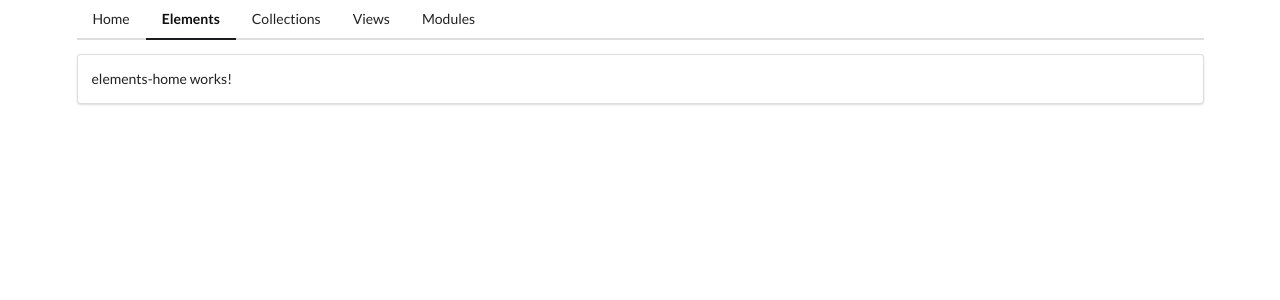
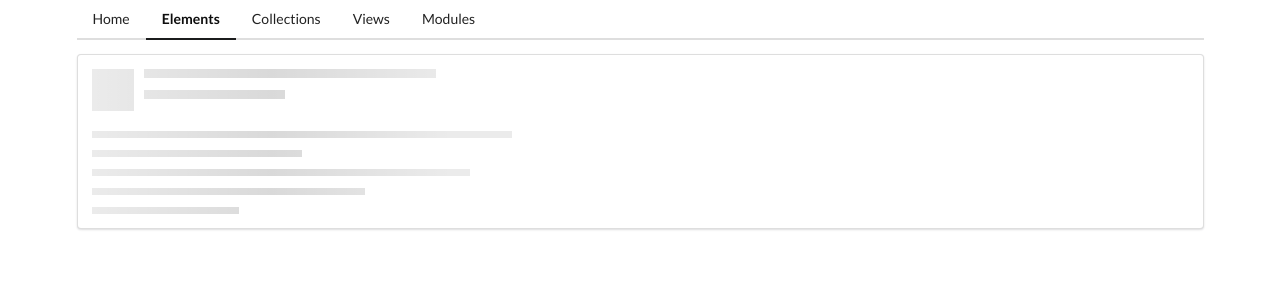
Before and after one commit to JoshMTM/componenentsappng, an Angular app: page /elements in a window 1280 px wide. Shown: the top 300 px of the page. Built offline with nearby package versions, Linux system fonts and the light colour scheme.

Commit message:
place holder components

```diff
--- a/src/app/app.module.ts
+++ b/src/app/app.module.ts
@@ -10,7 +10,7 @@ import { NotFoundComponent } from './not-found/not-found.component';
   declarations: [
     AppComponent,
     HomeComponent,
-    NotFoundComponent
+    NotFoundComponent,
   ],
   imports: [
     BrowserModule,
--- a/src/app/elements/elements-home/elements-home.component.html
+++ b/src/app/elements/elements-home/elements-home.component.html
@@ -1 +1 @@
-<p>elements-home works!</p>
+<app-place-holder></app-place-holder>
--- a/src/app/elements/elements.module.ts
+++ b/src/app/elements/elements.module.ts
@@ -3,11 +3,13 @@ import { CommonModule } from '@angular/common';
 
 import { ElementsRoutingModule } from './elements-routing.module';
 import { ElementsHomeComponent } from './elements-home/elements-home.component';
+import { PlaceHolderComponent } from './place-holder/place-holder.component';
 
 
 @NgModule({
   declarations: [
-    ElementsHomeComponent
+    ElementsHomeComponent,
+    PlaceHolderComponent
   ],
   imports: [
     CommonModule,
--- /dev/null
+++ b/src/app/elements/place-holder/place-holder.component.html
@@ -0,0 +1,13 @@
+<div class="ui placeholder">
+    <div class="image header">
+      <div class="line"></div>
+      <div class="line"></div>
+    </div>
+    <div class="paragraph">
+      <div class="line"></div>
+      <div class="line"></div>
+      <div class="line"></div>
+      <div class="line"></div>
+      <div class="line"></div>
+    </div>
+  </div>
--- /dev/null
+++ b/src/app/elements/place-holder/place-holder.component.ts
@@ -0,0 +1,15 @@
+import { Component, OnInit } from '@angular/core';
+
+@Component({
+  selector: 'app-place-holder',
+  templateUrl: './place-holder.component.html',
+  styleUrls: ['./place-holder.component.css']
+})
+export class PlaceHolderComponent implements OnInit {
+
+  constructor() { }
+
+  ngOnInit(): void {
+  }
+
+}
```
Also changed, not shown: src/app/elements/place-holder/place-holder.component.css (added), 1 other file (tests, documents, lock files or other folders).
